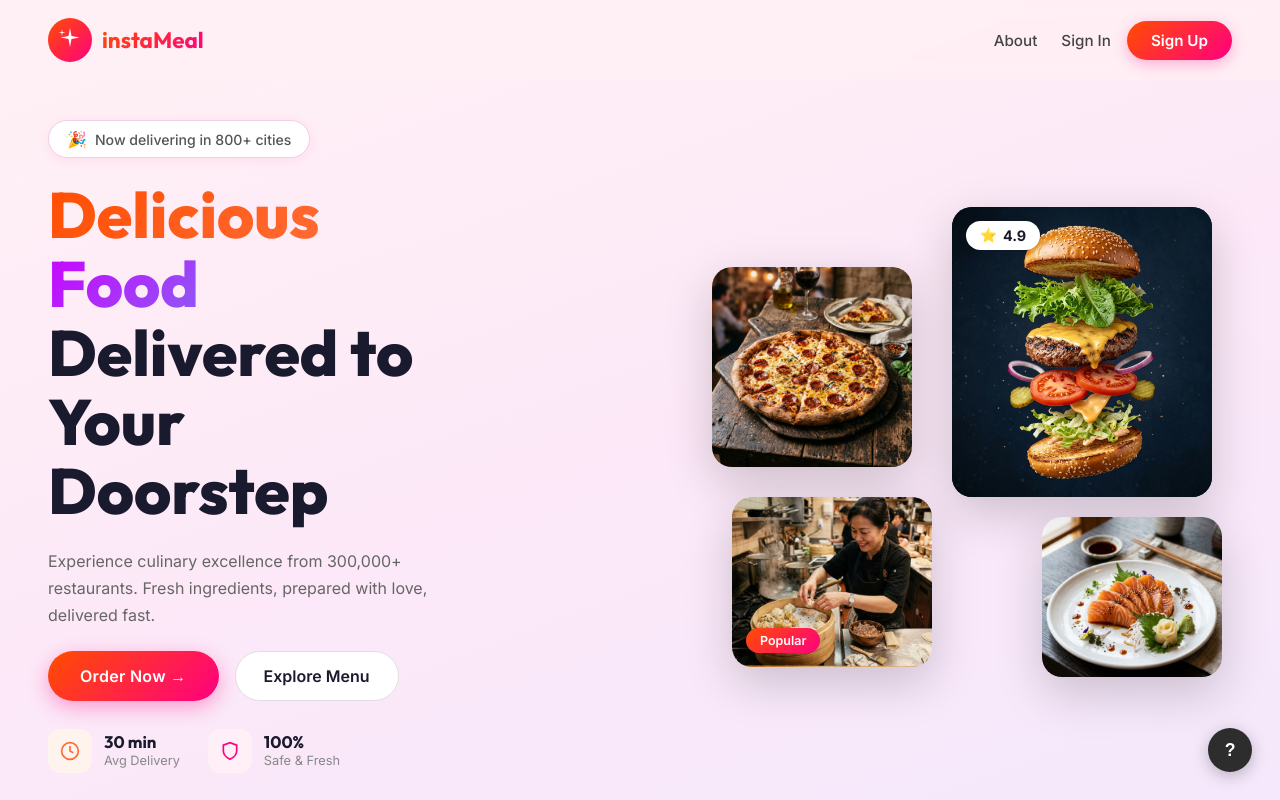
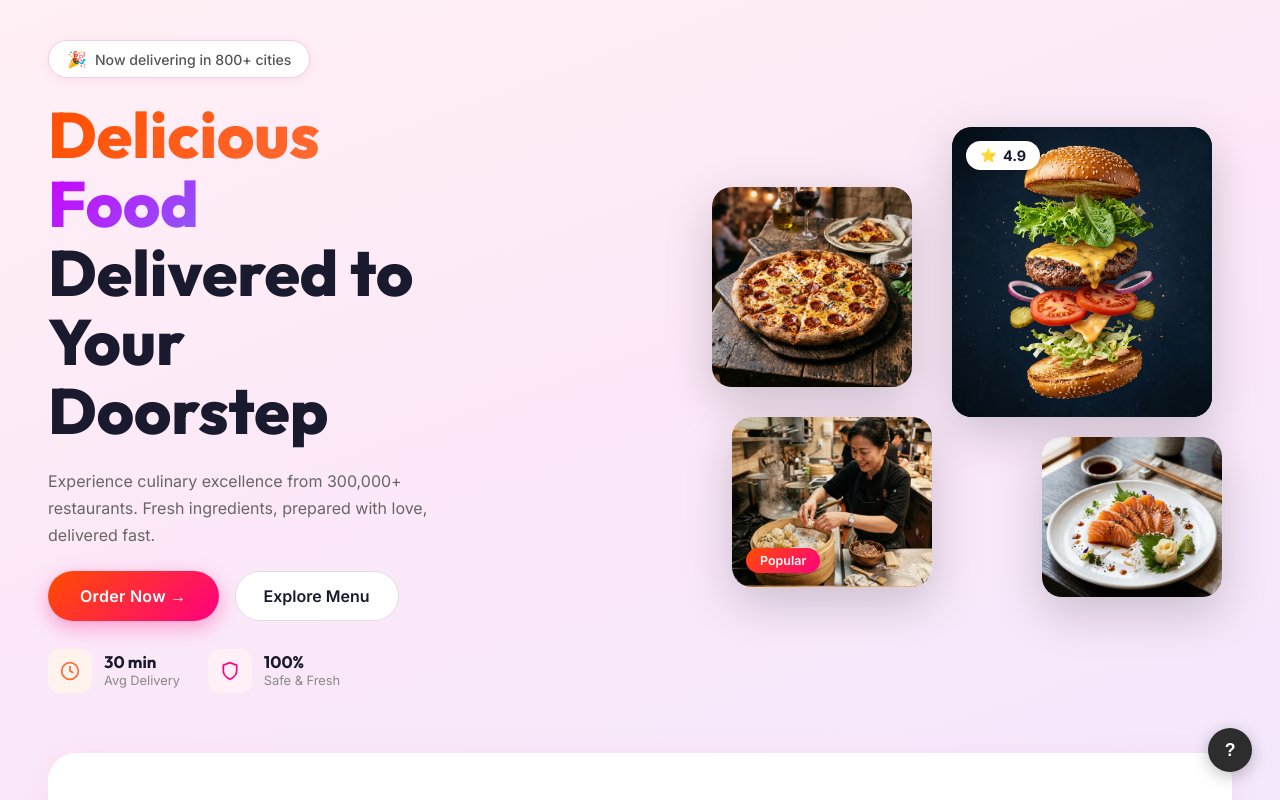
Before and after one commit to Roshan192004/InstaMeal, a React (Vite) app in the folder client/: page / in a window 1280 px wide. Shown: the top 800 px of the page. Built offline with nearby package versions, Linux system fonts and the light colour scheme.

Commit message:
Use OrderNavbar (Swiggy-style) as global header

```diff
--- a/client/src/App.jsx
+++ b/client/src/App.jsx
@@ -11,7 +11,6 @@ import Tracking from "./pages/Tracking";
 import OrderHistory from "./pages/OrderHistory";
 import PartnerDashboard from "./pages/PartnerDashboard";
 import Footer from "./components/Footer";
-import Navbar from "./components/Navbar";
 
 import { AuthProvider, useAuth } from "./context/AuthContext";
 import { CartProvider } from "./context/CartContext";
@@ -49,13 +48,9 @@ function AppContent() {
   const location = useLocation();
   const isAdminRoute = location.pathname.startsWith('/admin');
   const isRiderRoute = location.pathname.startsWith('/rider');
-  const isPartnerRoute = location.pathname.startsWith('/partner');
-  const isAuthRoute = location.pathname === '/signin' || location.pathname === '/signup';
-  const hideNavbar = isAdminRoute || isRiderRoute || isPartnerRoute || isAuthRoute;
 
   return (
     <>
-      {!hideNavbar && <Navbar />}
       <Routes>
         {/* Public */}
         <Route path="/" element={<Home />} />
@@ -75,7 +70,7 @@ function AppContent() {
         <Route path="/tracking/:orderId" element={<ProtectedRoute><Tracking /></ProtectedRoute>} />
         <Route path="/orders" element={<ProtectedRoute><OrderHistory /></ProtectedRoute>} />
       </Routes>
-      {!isAdminRoute && !isRiderRoute && !isPartnerRoute && <Footer />}
+      {!isAdminRoute && !isRiderRoute && <Footer />}
     </>
   );
 }
```
